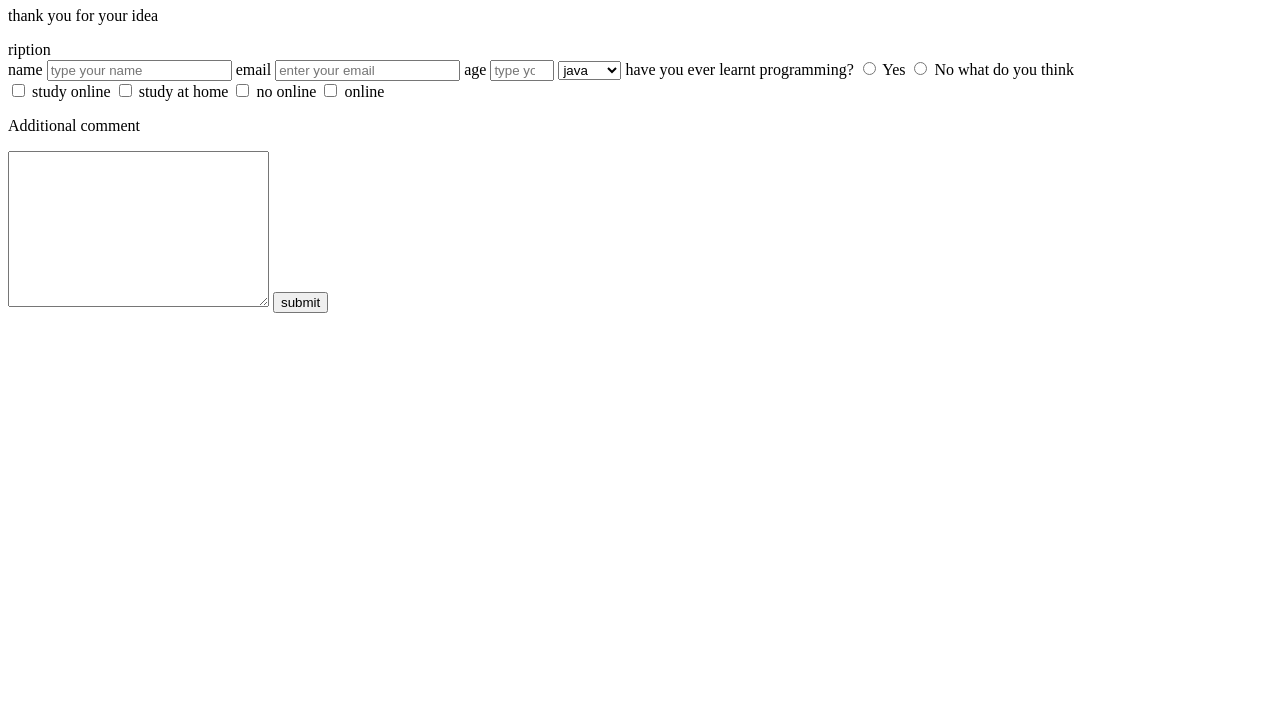
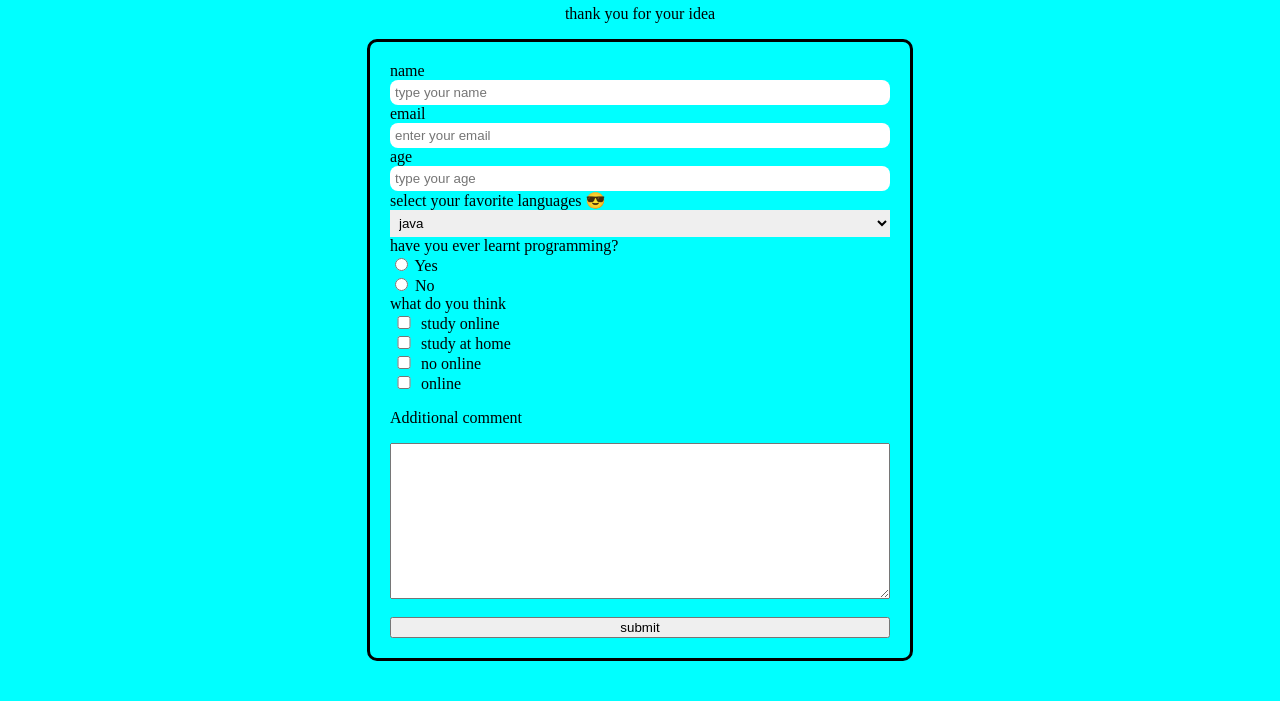
Before and after one commit to MansaZeus/Sam-and-Emma, a plain HTML site: page index.html in a window 1280 px wide. Shown: the part 99-800 px from the top of the page. Drawn offline with Linux system fonts and the light colour scheme.

Commit message:
addition of css

```diff
--- a/index.html
+++ b/index.html
@@ -1,16 +1,17 @@
-html>
+<!DOCTYPE html>
 <html lang="en">
 <head>
     <meta charset="UTF-8">
     <meta http-equiv="X-UA-Compatible" content="IE=edge">
     <meta name="viewport" content="width=device-width, initial-scale=1.0">
     <title>Document</title>
-    <link rel="stylesheet" href="./index.css">
+    <link rel="stylesheet" href="./style.css">
 </head>
 <body>
+
     <h1 id="title">HOW TO IMPROUVE FASTER</h1>
-    <p id="desc">thank you for your idea</p>ription
-   </header>
+    <p id="desc">thank you for your idea</p>
+
    <main>
     <form action="" id="survey-form">
         <label for="name">name</label>
@@ -19,13 +20,14 @@ html>
         <input type="email" name="email" id="email-label" required placeholder="enter your email">
         <label for="age">age</label>
         <input type="number" name="age" id="number-label" min="5" max="100" required placeholder="type your age">
+         <label for="">select your favorite languages &#128526;</label>
+        <select name="" id="dropdown">
 
-        <select name="" id="dropdown">
-            <label for="">make your choice languages</label>
             <option value="">java</option>
             <option value="">html</option>
             <option value="">python</option>
         </select>
+
         <label for=""> have you ever learnt programming?</label>
      <label for=""> <input type="radio" name="" id=""> Yes</label>
      <label for=""> <input type="radio" name="" id=""> No</label>
@@ -34,16 +36,16 @@ html>
         <label for="">what do you think</label>
          <div>
              <label for="">
-            <input type="checkbox" name="" id="" value=""> study online</label>
+            <input type="checkbox" name="" id="" value=""> study online</label><br>
              <label for="">
-            <input type="checkbox" name="" id="" value=""> study at home</label>
+            <input type="checkbox" name="" id="" value=""> study at home</label><br>
              <label for="">
-            <input type="checkbox" name="" id="" value=""> no online</label>
+            <input type="checkbox" name="" id="" value=""> no online</label><br>
              <label for="">
-            <input type="checkbox" name="" id="" value="">  online</label>
+            <input type="checkbox" name="" id="" value="">  online</label><br>
          </div>
          <p>Additional comment</p>
-         <textarea name="" id="" cols="30" rows="10"></textarea>
+         <textarea name="" id="" cols="30" rows="10"></textarea> <br>
          <button id="submit">submit</button>
     </form>
    </main>
--- /dev/null
+++ b/style.css
@@ -0,0 +1,34 @@
+body{
+    display: flex;
+    flex-direction: column;
+    align-items: center;
+    background-color: aqua;
+}
+
+form{
+    width: 500px;
+    border: 3px solid black;
+    border-radius: 10px;
+    padding: 20px;
+    display: flex;
+    flex-direction: column;
+    /* align-items: center; */
+}
+
+input{
+    padding: 5px;
+    border: none;
+    border-radius: 8px;
+}
+input[type="checkbox"]{
+
+    width: 20px;
+}
+select{
+    padding: 5px;
+    border: none;
+}
+header{
+    margin-top: 0;
+    padding: 0;
+}
```
